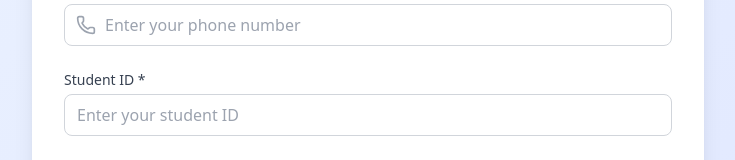
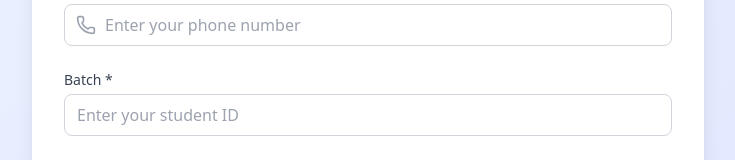
Before and after one commit to Mastercard-Code-For-Change-2-0/Team-24, a React (Vite) app in the folder vite-project/: page / in a window 1280 px wide. Both pictures are taken after a click on the button "Student". Shown: the part 598-758 px from the top of the page, without its empty margins (272-1007 px from the left). Built offline with nearby package versions, Linux system fonts and the light colour scheme.

Commit message:
updated signup

```diff
--- a/vite-project/src/component/Signup.jsx
+++ b/vite-project/src/component/Signup.jsx
@@ -76,7 +76,6 @@ const RoleBasedSignup = () => {
 
     // Basic validation
     if (!formData.name.trim()) newErrors.name = 'First name is required';
-    if (!formData.lastName.trim()) newErrors.lastName = 'Last name is required';
     if (!formData.email.trim()) {
       newErrors.email = 'Email is required';
     } else if (!/\S+@\S+\.\S+/.test(formData.email)) {
@@ -104,20 +103,16 @@ const RoleBasedSignup = () => {
     e.preventDefault();
 
     if (!validateForm()) return;
-
     const result = await signup(formData);
     if(result){
         alert("Account created");
         console.log("Success",newUser);
          setFormData({
         name: "",
-
         email: "",
         password: "",
         confirmPassword: "",
         role: "",
-        companyName: "",
-        jobTitle: "",
         batch: "",
 
       });
@@ -175,19 +170,19 @@ const RoleBasedSignup = () => {
           <div className="space-y-4">
             <div>
               <label className="block text-sm font-medium text-gray-700 mb-1">
-                Student ID *
+                Batch *
               </label>
               <input
                 type="text"
-                name="studentId"
-                value={formData.studentId}
+                name="batch"
+                value={formData.batch}
                 onChange={handleInputChange}
                 className={`w-full px-3 py-2 border rounded-lg focus:outline-none focus:ring-2 focus:ring-blue-500 ${
                   errors.studentId ? 'border-red-500' : 'border-gray-300'
                 }`}
                 placeholder="Enter your student ID"
               />
-              {errors.studentId && <p className="text-red-500 text-sm mt-1">{errors.studentId}</p>}
+              {errors.batch && <p className="text-red-500 text-sm mt-1">{errors.batch}</p>}
             </div>
             </div>
         );
```
